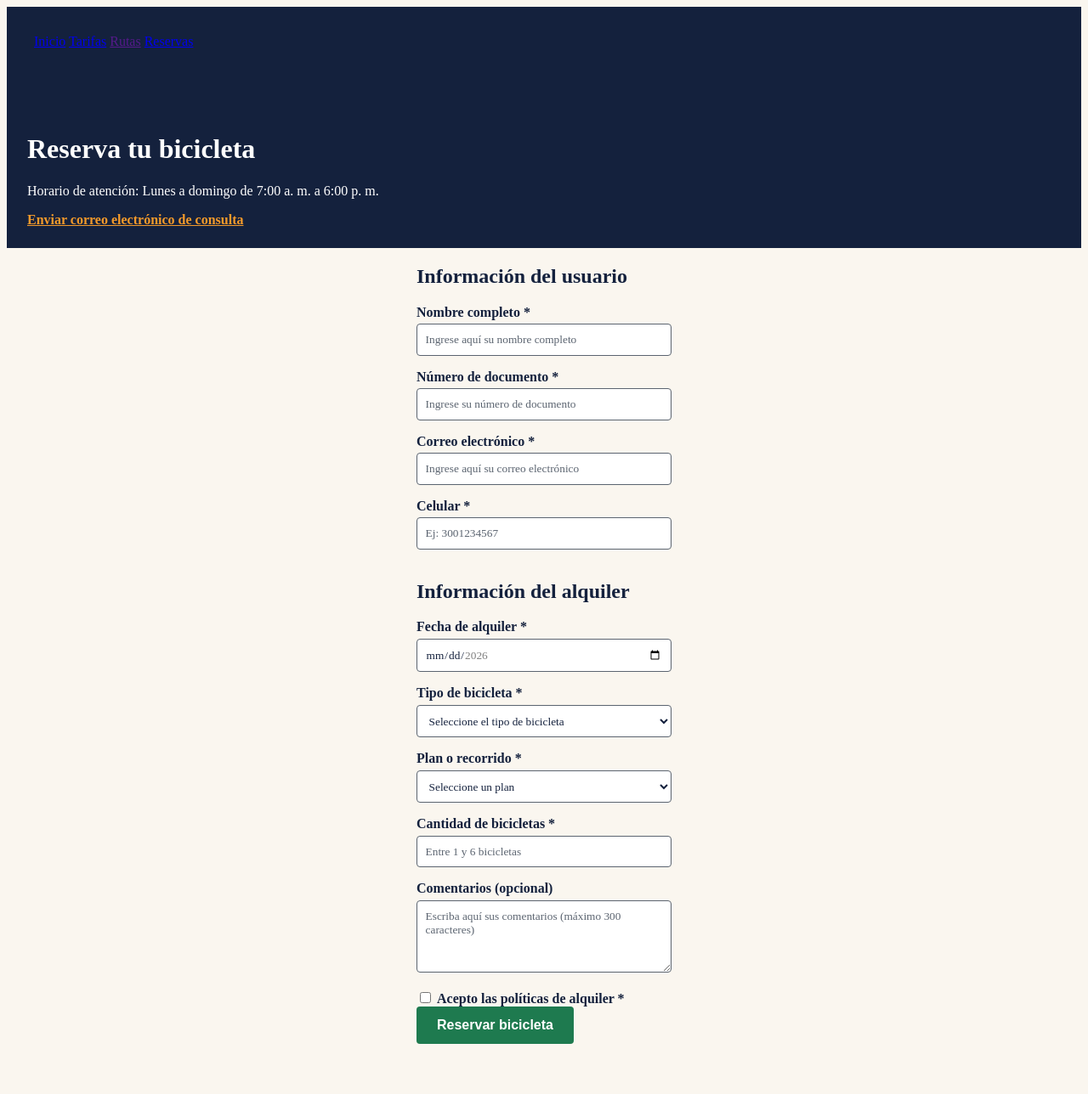
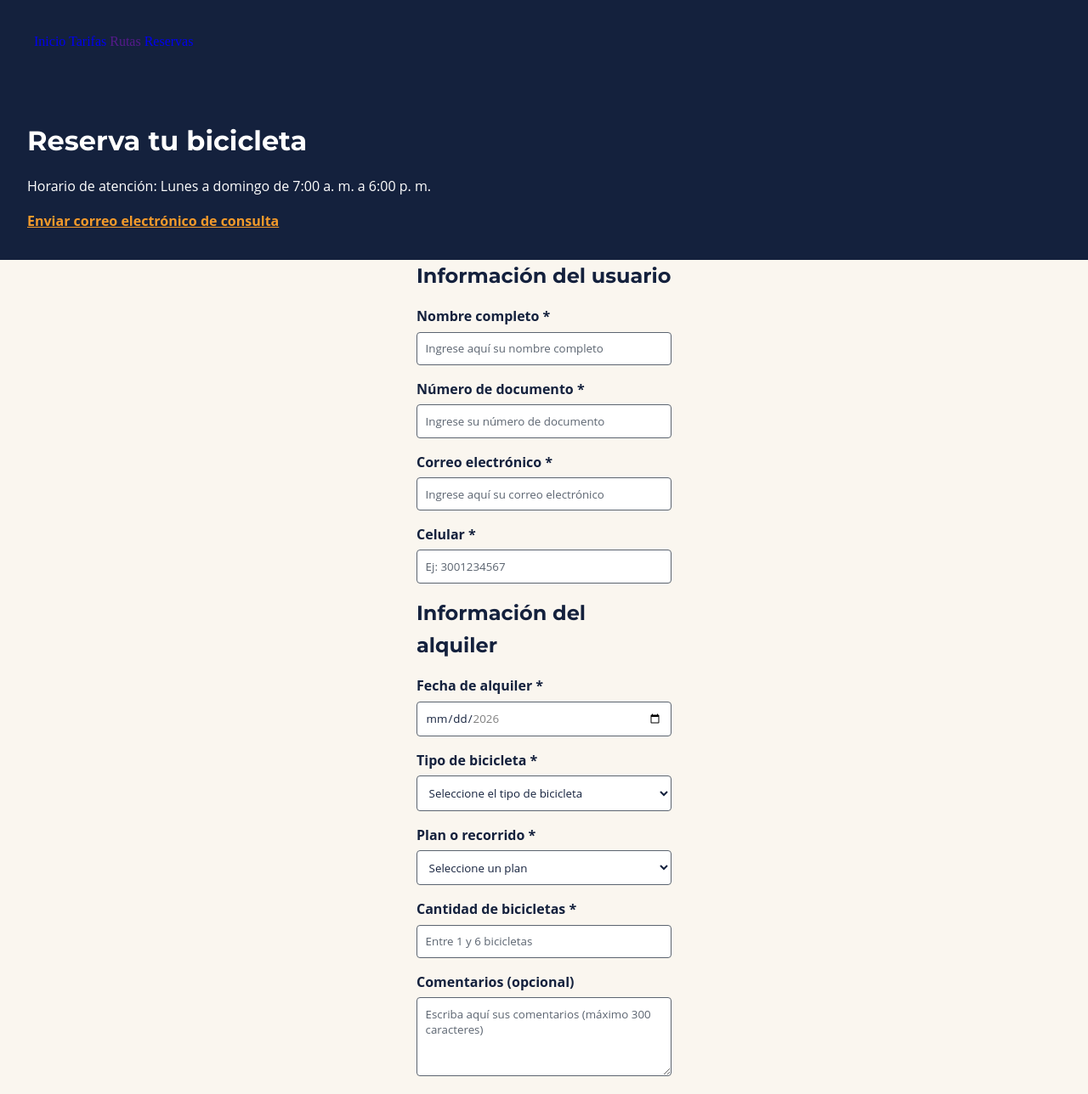
Before and after one commit to jose0507-max/rueda-libre, a plain HTML site: page html/reservas.html in a window 1280 px wide. Shown: the top 1288 px of the page at 85% size. Before the commit the page ends 1237 px from the top, so only its background shows below. Drawn offline with Linux system fonts and the light colour scheme.

Commit message:
style: colores y hover y foceus en la navbar

```diff
--- /dev/null
+++ b/css/iframes.css
@@ -0,0 +1,10 @@
+a{
+    text-decoration: none;
+
+}
+a:hover{
+    color: gray;
+}
+a:focus{
+    border-bottom: 1px solid black;
+}
--- a/css/reservas.css
+++ b/css/reservas.css
@@ -88,3 +88,107 @@ label {
 .form-control button[type="submit"]:hover {
   background-color: #14213D; /* Azul Noche al pasar el cursor */
 }
+
+/* =========================================================
+   1. VARIABLES GLOBALES DE MARCA (:root)
+   ========================================================= */
+:root {
+  /* Paleta de colores aprobada */
+  --color-verde-ruta: #1E7A4F;
+  --color-naranja-pedal: #F39A2B;
+  --color-azul-noche: #14213D;
+  --color-crema: #FAF6EF;
+  --color-gris-asfalto: #5B6470;
+  --color-blanco: #FFFFFF;
+
+  /* Familias tipográficas con fuentes de respaldo */
+  --fuente-titulos: 'Montserrat', sans-serif;
+  --fuente-texto: 'Open Sans', sans-serif;
+
+  /* Escala de espaciado en rem */
+  --espacio-sm: 0.5rem;
+  --espacio-md: 1rem;
+  --espacio-lg: 2rem;
+}
+
+/* =========================================================
+   2. ESTILOS BASE Y HERENCIA EN BODY
+   ========================================================= */
+body {
+  font-family: var(--fuente-texto);
+  font-weight: 400;
+  color: var(--color-azul-noche); /* Contraste 14.83:1 sobre Crema */
+  background-color: var(--color-crema);
+  margin: 0;
+  padding: 0;
+  line-height: 1.6;
+}
+
+/* Selector agrupado para todos los encabezados */
+h1, h2, h3, h4, h5, h6 {
+  font-family: var(--fuente-titulos);
+  font-weight: 700;
+  color: var(--color-azul-noche);
+  margin-top: 0;
+  margin-bottom: var(--espacio-md);
+}
+
+p {
+  margin-top: 0;
+  margin-bottom: var(--espacio-md);
+}
+
+/* =========================================================
+   3. COMPONENTES Y COMBINACIONES APROBADAS (WCAG)
+   ========================================================= */
+header, footer {
+  background-color: var(--color-azul-noche);
+  color: var(--color-blanco); /* Contraste 15.97:1 */
+  padding: var(--espacio-lg);
+}
+
+header h1, header h2, footer h2 {
+  color: var(--color-blanco);
+}
+
+a {
+  color: var(--color-verde-ruta); /* Contraste 4.93:1 sobre Crema */
+  font-weight: 600;
+}
+
+header a, footer a {
+  color: var(--color-naranja-pedal); /* Contraste 7.20:1 sobre Azul Noche */
+}
+
+/* Botones principales y formularios */
+button, .btn-principal {
+  font-family: var(--fuente-texto);
+  font-weight: 600;
+  background-color: var(--color-verde-ruta);
+  color: var(--color-blanco); /* Contraste 5.31:1 */
+  border: none;
+  padding: var(--espacio-sm) var(--espacio-lg);
+  border-radius: 4px;
+  cursor: pointer;
+}
+
+button:hover, .btn-principal:hover {
+  background-color: var(--color-azul-noche);
+}
+
+.btn-secundario, .destacado {
+  background-color: var(--color-naranja-pedal);
+  color: var(--color-azul-noche); /* Contraste 7.20:1 */
+  font-weight: 600;
+  padding: var(--espacio-sm) var(--espacio-md);
+}
+
+/* Navegación accesible con teclado */
+a:focus-visible,
+button:focus-visible,
+input:focus-visible,
+select:focus-visible,
+textarea:focus-visible {
+  outline: 3px solid var(--color-verde-ruta);
+  outline-offset: 2px;
+}
--- /dev/null
+++ b/css/style.css
@@ -0,0 +1,197 @@
+:root {
+    /* Paleta de colores aprobada */
+    --color-verde-ruta: #1E7A4F;
+    --color-naranja-pedal: #F39A2B;
+    --color-azul-noche: #14213D;
+    --color-crema: #FAF6EF;
+    --color-gris-asfalto: #5B6470;
+    --color-blanco: #FFFFFF;
+
+    /* Familias tipográficas con fuentes de respaldo */
+    --fuente-titulos: 'Montserrat', sans-serif;
+    --fuente-texto: 'Open Sans', sans-serif;
+
+    /* Escala de espaciado en rem */
+    --espacio-sm: 0.5rem;
+    --espacio-md: 1rem;
+    --espacio-lg: 2rem;
+}
+
+/* =========================================================
+   2. ESTILOS BASE Y HERENCIA EN BODY
+   ========================================================= */
+body {
+    font-family: var(--fuente-texto);
+    font-weight: 400;
+    color: var(--color-azul-noche);
+    /* Contraste 14.83:1 sobre Crema */
+    background-color: var(--color-crema);
+    margin: 0;
+    padding: 0;
+    line-height: 1.6;
+}
+
+/* Selector agrupado para todos los encabezados */
+h1,
+h2,
+h3,
+h4,
+h5,
+h6 {
+    font-family: var(--fuente-titulos);
+    font-weight: 700;
+    color: var(--color-azul-noche);
+    margin-top: 0;
+    margin-bottom: var(--espacio-md);
+}
+
+p {
+    margin-top: 0;
+    margin-bottom: var(--espacio-md);
+}
+
+/* =========================================================
+   3. COMPONENTES Y COMBINACIONES APROBADAS (WCAG)
+   ========================================================= */
+header,
+footer {
+    background-color: var(--color-azul-noche);
+    color: var(--color-blanco);
+    /* Contraste 15.97:1 */
+    padding: var(--espacio-lg);
+}
+
+header h1,
+header h2,
+footer h2 {
+    color: var(--color-blanco);
+}
+
+a {
+    color: var(--color-verde-ruta);
+    /* Contraste 4.93:1 sobre Crema */
+    font-weight: 600;
+}
+
+header a,
+footer a {
+    color: var(--color-naranja-pedal);
+    /* Contraste 7.20:1 sobre Azul Noche */
+}
+
+/* Botones principales y formularios */
+button,
+.btn-principal {
+    font-family: var(--fuente-texto);
+    font-weight: 600;
+    background-color: var(--color-verde-ruta);
+    color: var(--color-blanco);
+    /* Contraste 5.31:1 */
+    border: none;
+    padding: var(--espacio-sm) var(--espacio-lg);
+    border-radius: 4px;
+    cursor: pointer;
+}
+
+button:hover,
+.btn-principal:hover {
+    background-color: var(--color-azul-noche);
+}
+
+.btn-secundario,
+.destacado {
+    background-color: var(--color-naranja-pedal);
+    color: var(--color-azul-noche);
+    /* Contraste 7.20:1 */
+    font-weight: 600;
+    padding: var(--espacio-sm) var(--espacio-md);
+}
+
+/* Navegación accesible con teclado */
+a:focus-visible,
+button:focus-visible,
+input:focus-visible,
+select:focus-visible,
+textarea:focus-visible {
+    outline: 3px solid var(--color-verde-ruta);
+    outline-offset: 2px;
+}
+
+.activo {
+    color: var(--verde-ruta);
+    font-weight: 600;
+}
+
+/* =========================================================
+   MINIRETO 10: NAVEGACIÓN, ESTADOS Y ESPECIFICIDAD
+   ========================================================= */
+
+/* Limpieza de lista del menú */
+#menu {
+    list-style: none;
+    padding: 0;
+    margin: var(--espacio-md) 0 0 0;
+    display: flex;
+    gap: var(--espacio-md);
+}
+
+/* 1. Enlaces base del menú: Especificidad (1, 0, 1) */
+#menu a {
+    color: var(--color-blanco);
+    /* Contraste 15.97:1 sobre Azul Noche */
+    text-decoration: none;
+    font-weight: 600;
+    padding: var(--espacio-sm) var(--espacio-md);
+    border-radius: 4px;
+    display: inline-block;
+}
+
+/* 2. Estados :hover y :focus del menú: Especificidad (1, 1, 1) */
+#menu a:hover,
+#menu a:focus-visible {
+    background-color: var(--color-verde-ruta);
+    color: var(--color-blanco);
+    /* Contraste 5.31:1 */
+    outline: 3px solid var(--color-naranja-pedal);
+    outline-offset: 2px;
+}
+
+/* 3. Solución al conflicto de especificidad para .activo: Especificidad (1, 1, 1) */
+#menu a.activo {
+    background-color: var(--color-naranja-pedal);
+    color: var(--color-azul-noche);
+    /* Contraste 7.20:1 */
+    font-weight: 600;
+}
+
+/* 4. Clase para enlaces de llamada a la acción ("Reservar ahora") */
+.btn-cta {
+    display: inline-block;
+    background-color: var(--color-verde-ruta);
+    color: var(--color-blanco);
+    /* Contraste 5.31:1 */
+    font-family: var(--fuente-texto);
+    font-weight: 600;
+    text-decoration: none;
+    padding: var(--espacio-sm) var(--espacio-lg);
+    border-radius: 4px;
+}
+
+.btn-cta:hover,
+.btn-cta:focus-visible {
+    background-color: var(--color-naranja-pedal);
+    color: var(--color-azul-noche);
+    /* Contraste 7.20:1 */
+    outline: 3px solid var(--color-azul-noche);
+    outline-offset: 2px;
+}
+
+/* 5. Indicador de foco visible para los campos del formulario */
+input:focus-visible,
+select:focus-visible,
+textarea:focus-visible,
+button:focus-visible {
+    outline: 3px solid var(--color-verde-ruta);
+    outline-offset: 2px;
+    border-color: var(--color-verde-ruta);
+}
--- a/html/nav.html
+++ b/html/nav.html
@@ -5,6 +5,12 @@
     <meta charset="UTF-8">
     <meta name="viewport" content="width=device-width, initial-scale=1.0">
     <title>nav</title>
+    <link rel="preconnect" href="https://fonts.googleapis.com">
+    <link rel="preconnect" href="https://fonts.gstatic.com" crossorigin>
+    <link href="https://fonts.googleapis.com/css2?family=Montserrat:ital,wght@0,100..900;1,100..900&display=swap"
+        rel="stylesheet">
+    <link rel="stylesheet" href="../css/iframes.css">
+
 </head>
 
 <body>
--- a/html/reservas.html
+++ b/html/reservas.html
@@ -6,11 +6,18 @@
     <meta name="viewport" content="width=device-width, initial-scale=1.0">
     <title>Reservas - Alquiler de Bicicletas</title>
     <link rel="stylesheet" href="../css/reservas.css">
+    <link rel="preconnect" href="https://fonts.googleapis.com">
+    <link rel="preconnect" href="https://fonts.gstatic.com" crossorigin>
+    <link href="https://fonts.googleapis.com/css2?family=Montserrat:ital,wght@0,100..900;1,100..900&display=swap"
+        rel="stylesheet">
+        <link rel="stylesheet" href="../css/styles.css">
+
 </head>
 
 <body>
     <header>
-        <iframe src="./nav.html" width="100%" height="100" frameborder="0" title="Barra de navegación principal"></iframe>
+        <iframe src="./nav.html" width="100%" height="100" frameborder="0"
+            title="Barra de navegación principal"></iframe>
         <h1>Reserva tu bicicleta</h1>
         <p>Horario de atención: Lunes a domingo de 7:00 a. m. a 6:00 p. m.</p>
         <a href="mailto:joselondono0507@gmail.com">Enviar correo electrónico de consulta</a>
@@ -24,53 +31,24 @@
 
                 <!-- Nombre completo: Obligatorio, mínimo 3 caracteres -->
                 <label for="nombre">Nombre completo *</label><br>
-                <input
-                    type="text"
-                    minlength="3"
-                    maxlength="100"
-                    name="nombre"
-                    id="nombre"
-                    placeholder="Ingrese aquí su nombre completo"
-                    required
-                ><br>
+                <input type="text" minlength="3" maxlength="100" name="nombre" id="nombre"
+                    placeholder="Ingrese aquí su nombre completo" required><br>
 
                 <!-- Documento: Obligatorio, solo números, entre 6 y 10 dígitos -->
                 <label for="documento">Número de documento *</label><br>
-                <input
-                    type="text"
-                    pattern="[0-9]{6,10}"
-                    maxlength="10"
-                    inputmode="numeric"
-                    name="documento"
-                    id="documento"
-                    title="Obligatorio, solo números entre 6 y 10 dígitos."
-                    placeholder="Ingrese su número de documento"
-                    required
-                ><br>
+                <input type="text" pattern="[0-9]{6,10}" maxlength="10" inputmode="numeric" name="documento"
+                    id="documento" title="Obligatorio, solo números entre 6 y 10 dígitos."
+                    placeholder="Ingrese su número de documento" required><br>
 
                 <!-- Correo: Obligatorio, formato válido -->
                 <label for="correo">Correo electrónico *</label><br>
-                <input
-                    type="email"
-                    name="correo"
-                    id="correo"
-                    placeholder="Ingrese aquí su correo electrónico"
-                    required
-                ><br>
+                <input type="email" name="correo" id="correo" placeholder="Ingrese aquí su correo electrónico"
+                    required><br>
 
                 <!-- Celular: Obligatorio, 10 dígitos y empieza por 3 -->
                 <label for="celular">Celular *</label><br>
-                <input
-                    type="tel"
-                    pattern="3[0-9]{9}"
-                    maxlength="10"
-                    inputmode="numeric"
-                    name="celular"
-                    id="celular"
-                    title="Obligatorio, 10 dígitos y debe empezar por 3."
-                    placeholder="Ej: 3001234567"
-                    required
-                ><br>
+                <input type="tel" pattern="3[0-9]{9}" maxlength="10" inputmode="numeric" name="celular" id="celular"
+                    title="Obligatorio, 10 dígitos y debe empezar por 3." placeholder="Ej: 3001234567" required><br>
             </div>
 
             <div class="info-alquiler">
@@ -78,14 +56,8 @@
 
                 <!-- Fecha del alquiler: Obligatoria, entre 1 nov y 31 dic de 2026 -->
                 <label for="fecha-alquiler">Fecha de alquiler *</label><br>
-                <input
-                    type="date"
-                    name="fecha_alquiler"
-                    id="fecha-alquiler"
-                    min="2026-11-01"
-                    max="2026-12-31"
-                    required
-                ><br>
+                <input type="date" name="fecha_alquiler" id="fecha-alquiler" min="2026-11-01" max="2026-12-31"
+                    required><br>
 
                 <!-- Tipo de bicicleta: Obligatorio -->
                 <label for="tipo-bicicleta">Tipo de bicicleta *</label><br>
@@ -107,34 +79,17 @@
 
                 <!-- Cantidad de bicicletas: Obligatoria, entre 1 y 6 -->
                 <label for="cantidad">Cantidad de bicicletas *</label><br>
-                <input
-                    type="number"
-                    name="cantidad"
-                    id="cantidad"
-                    min="1"
-                    max="6"
-                    placeholder="Entre 1 y 6 bicicletas"
-                    required
-                ><br>
+                <input type="number" name="cantidad" id="cantidad" min="1" max="6" placeholder="Entre 1 y 6 bicicletas"
+                    required><br>
 
                 <!-- Comentarios: Opcional, máximo 300 caracteres -->
                 <label for="comentarios">Comentarios (opcional)</label><br>
-                <textarea
-                    name="comentarios"
-                    id="comentarios"
-                    maxlength="300"
-                    rows="4"
-                    placeholder="Escriba aquí sus comentarios (máximo 300 caracteres)"
-                ></textarea><br>
+                <textarea name="comentarios" id="comentarios" maxlength="300" rows="4"
+                    placeholder="Escriba aquí sus comentarios (máximo 300 caracteres)"></textarea><br>
 
                 <!-- Políticas de alquiler: Obligatorio aceptarlas -->
                 <div class="campo-checkbox">
-                    <input
-                        type="checkbox"
-                        name="politicas"
-                        id="terminos-condiciones"
-                        required
-                    >
+                    <input type="checkbox" name="politicas" id="terminos-condiciones" required>
                     <label for="terminos-condiciones">Acepto las políticas de alquiler *</label>
                 </div>
 
```
Also changed, not shown: html/footer.html (+8 -0 lines), html/tarifas.html (+6 -0 lines), index.html (+2 -0 lines), css/fonts.css (added).
